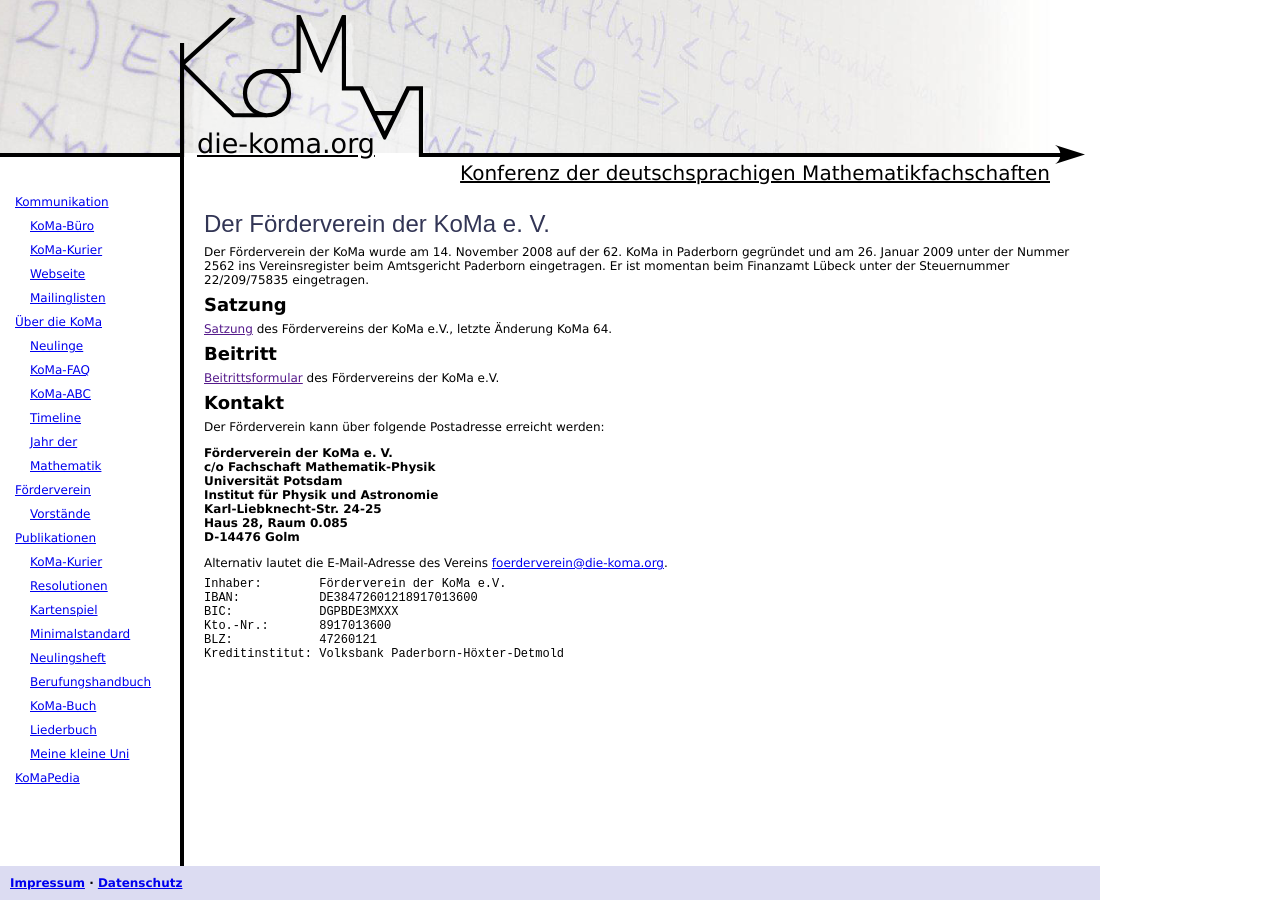
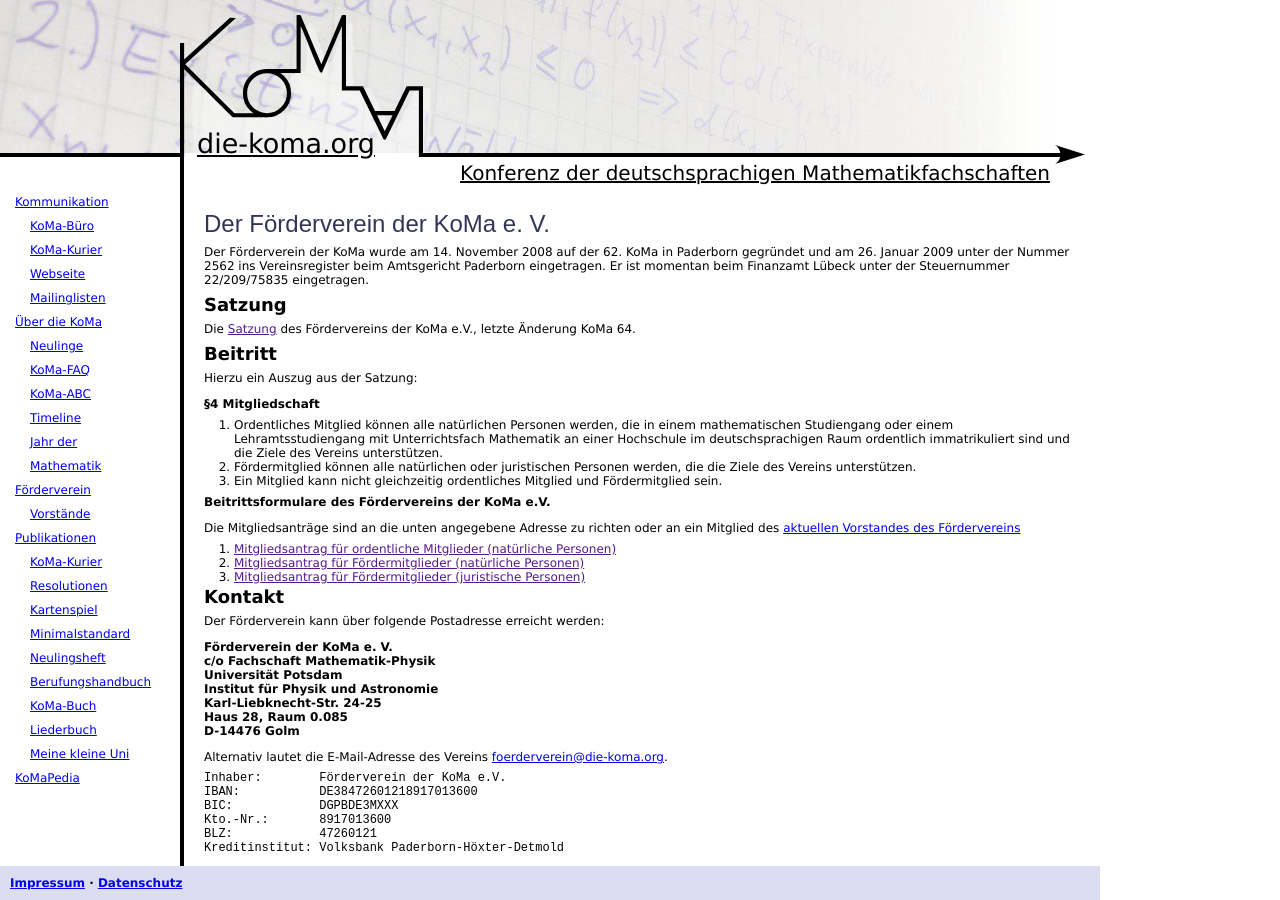
Before and after one commit to Die-KoMa/die-koma.org, a Jekyll site: the page built from foerderverein/index.md, in a window 1280 px wide. Built offline with Jekyll 4.4.1, drawn with Linux system fonts in a browser that asks for light colours.

Commit message:
Abschnitt ueber Mitgliedschaft angepasst

```diff
--- a/foerderverein/index.md
+++ b/foerderverein/index.md
@@ -9,11 +9,25 @@
 Der Förderverein der KoMa wurde am 14. November 2008 auf der 62. KoMa in Paderborn gegründet und am 26. Januar 2009 unter der Nummer 2562 ins Vereinsregister beim Amtsgericht Paderborn eingetragen. Er ist momentan beim Finanzamt Lübeck unter der Steuernummer 22/209/75835 eingetragen.
 
 ## Satzung
-[Satzung]() des Fördervereins der KoMa e.V., letzte Änderung KoMa 64.
+Die [Satzung]() des Fördervereins der KoMa e.V., letzte Änderung KoMa 64.
 
 ## Beitritt
 
-[Beitrittsformular]() des Fördervereins der KoMa e.V.
+Hierzu ein Auszug aus der Satzung:
+
+**§4 Mitgliedschaft**
+
+1. Ordentliches Mitglied können alle natürlichen Personen werden, die in einem mathematischen Studiengang oder einem Lehramtsstudiengang mit Unterrichtsfach Mathematik an einer Hochschule im deutschsprachigen Raum ordentlich immatrikuliert sind und die Ziele des Vereins unterstützen.
+2. Fördermitglied können alle natürlichen oder juristischen Personen werden, die die Ziele des Vereins unterstützen.
+3. Ein Mitglied kann nicht gleichzeitig ordentliches Mitglied und Fördermitglied sein.
+
+**Beitrittsformulare des Fördervereins der KoMa e.V.**
+
+Die Mitgliedsanträge sind an die unten angegebene Adresse zu richten oder an ein Mitglied des [aktuellen Vorstandes des Fördervereins](https://die-koma.org/foerderverein/vorstaende/)
+
+1. [Mitgliedsantrag für ordentliche Mitglieder (natürliche Personen)]()
+2. [Mitgliedsantrag für Fördermitglieder (natürliche Personen)]()
+3. [Mitgliedsantrag für Fördermitglieder (juristische Personen)]()
 
 ## Kontakt
 
```
